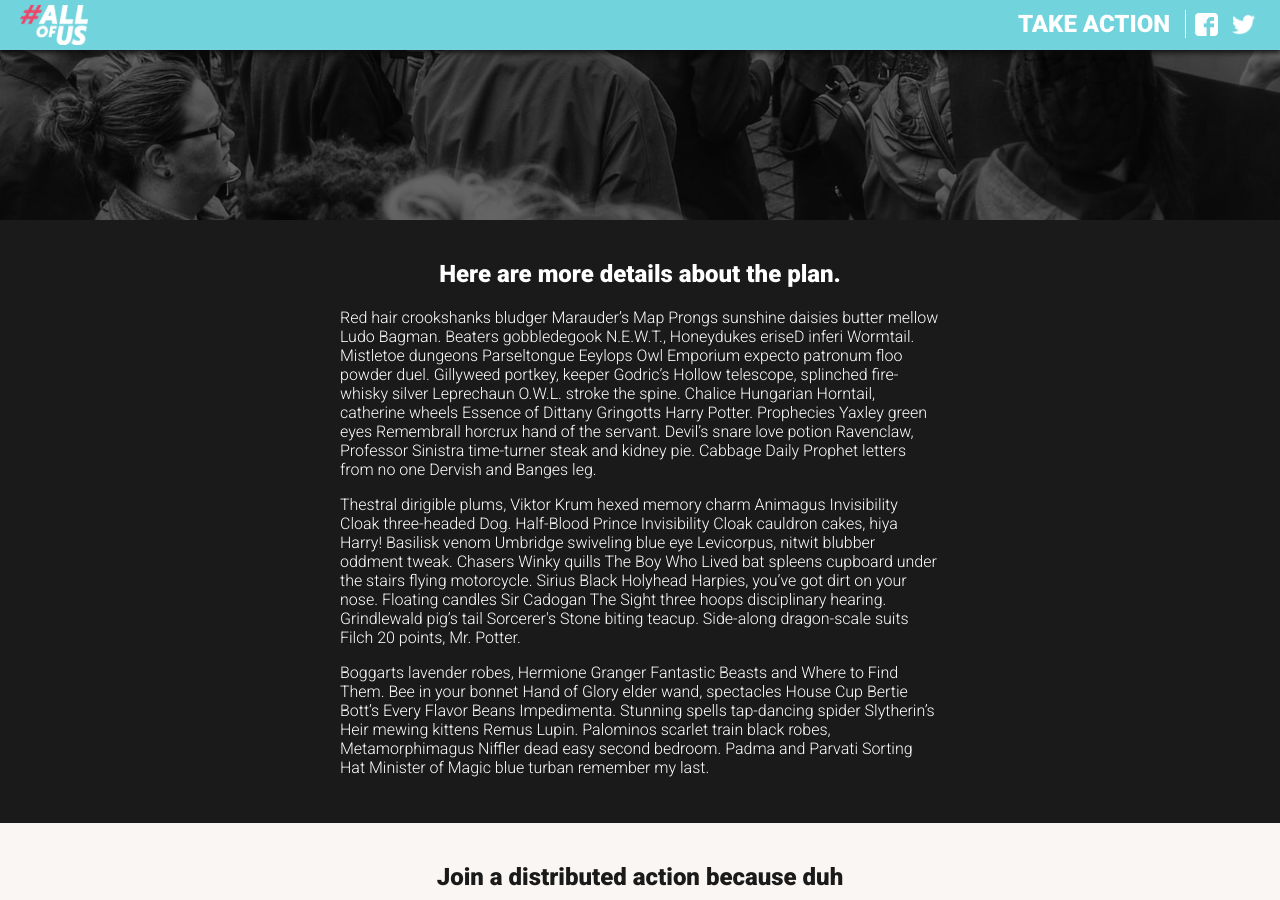
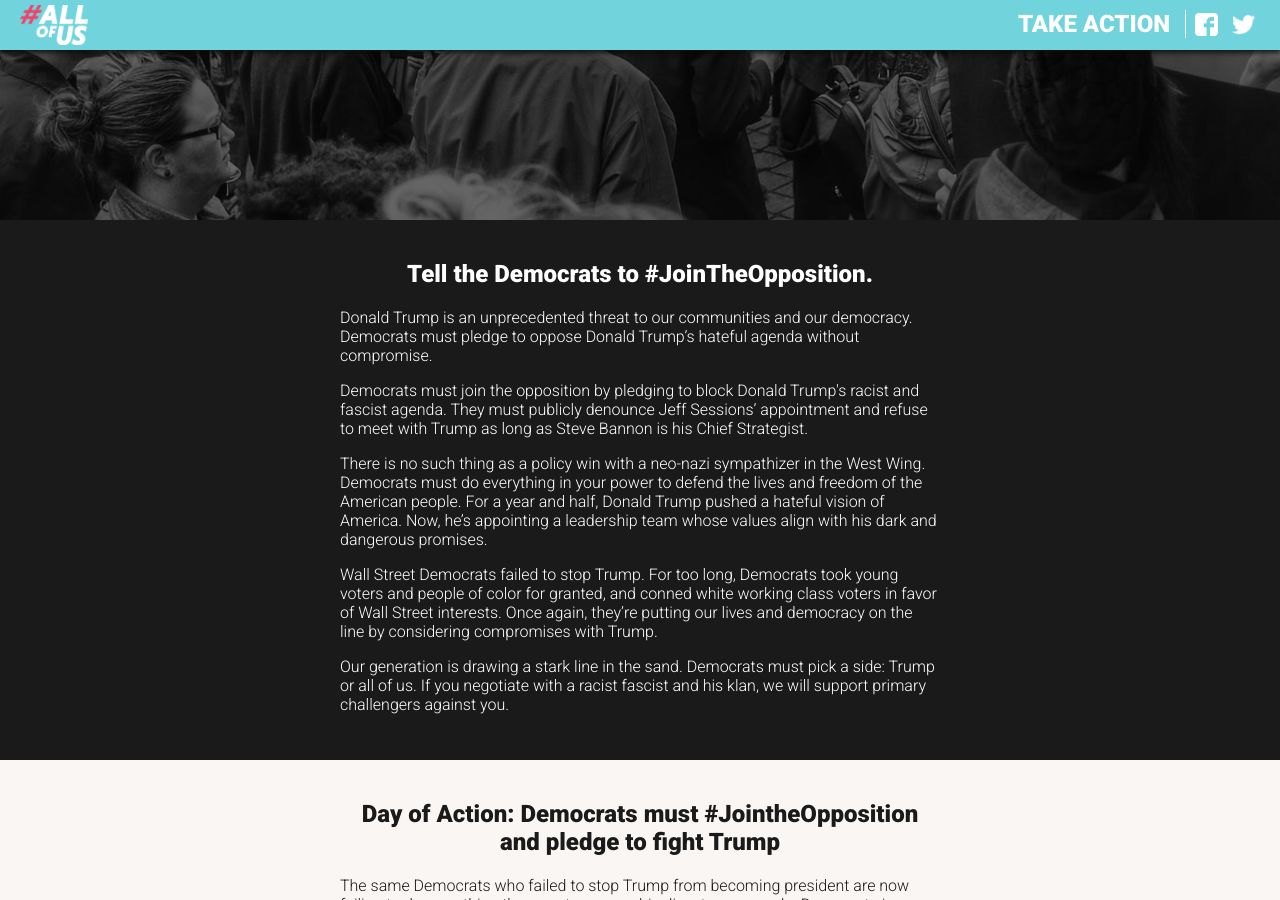
Before and after one commit to DigitalCharlie/allofus, a Jekyll site: the page built from index.html, in a window 1280 px wide and 900 px high, scrolled down 550 px. Built offline with Jekyll 4.4.1, drawn with Linux system fonts in a browser that asks for light colours; nearby versions of some CDN libraries; a script that is not in the unit is left out; some of the changed text lies outside the part shown.

Commit message:
allows text changes

```diff
--- a/_includes/head.html
+++ b/_includes/head.html
@@ -25,8 +25,6 @@
     <link href='https://fonts.googleapis.com/css?family=Roboto:100,200,300,400,900' rel='stylesheet' type='text/css'>
     <script type="text/javascript" src="https://code.jquery.com/jquery-3.1.0.min.js"></script>
     <script src='https://actionnetwork.org/widgets/v2/event_campaign/plan-a-gop-hands-off-me-action?format=js&referrer=allofus-allofus2016&source=widget'></script>
-    <script src='https://actionnetwork.org/widgets/v2/petition/congressional-democrats-defend-our-communities-against-trumps-racism-and-misogyny?format=js&referrer=gopcausedtrump&source=widget'></script>
-    <script src='https://actionnetwork.org/widgets/v2/event_campaign/plan-a-gop-hands-off-me-action?format=js&referrer=allofus-allofus2016&source=widget'></script>
     <script type="text/javascript" src="{{ site.baseurl }}/js/core.js"></script>
 
 </head>
--- a/_layouts/default.html
+++ b/_layouts/default.html
@@ -34,7 +34,7 @@
 
       <div class="footer-content">
 
-        <p class="footer-text">This is some basic sample footer text that goes at the bottom of the page.</p>
+        <p class="footer-text">It's time for an American for #AllOfUs</p>
 
         <div class="footer-buttons">
 
--- a/index.html
+++ b/index.html
@@ -10,16 +10,19 @@ title: Home
   <div class="section-content">
 
       <h1>
-          Join the Opposition
+          It's time for a new America
       </h1>
 
       <h2>
-          This is some other text that further explains the thing that is going on right now and provides some amount of detail that has been decided to be appropriate without being overwhelming.
+      <h2>
+          It's time for #AllOfUs
+      </h2>
+          Our democracy is broken and our parties have failed us. At this moment of crisis, we need a movement that will fight Trump’s racism and authoritarianism every step of the way. It’s up to us to transform America into a county where all of us belong.
       </h2>
 
     <div class="an-form">
 
-      <p class="petition-text" id="action-form">Tell Congressional Democrats: Stop being such fuckoffs and actually do something.</p>
+      <p class="petition-text" id="action-form">Sign the petition: Tell the Democrats in Congress to stand up to Trump’s racism and greed. Call on them to #JointheOpposition by denouncing Jeff Sessions’ appointment and refusing to meet with Trump as long as Steve Bannon is his Chief Strategist.</p>
 
       <script src='https://actionnetwork.org/widgets/v2/petition/congressional-democrats-defend-our-communities-against-trumps-racism-and-misogyny?format=js&referrer=gopcausedtrump&source=widget'></script><div id='can-petition-area-congressional-democrats-defend-our-communities-against-trumps-racism-and-misogyny' style='width: 100%'><!-- this div is the target for our HTML insertion --></div>
 
@@ -53,17 +56,23 @@ title: Home
   <div class="section-content">
 
     <h2>
-      Here are more details about the plan.
+      Tell the Democrats to #JoinTheOpposition.
     </h2>
 
     <p>
-      Red hair crookshanks bludger Marauder’s Map Prongs sunshine daisies butter mellow Ludo Bagman. Beaters gobbledegook N.E.W.T., Honeydukes eriseD inferi Wormtail. Mistletoe dungeons Parseltongue Eeylops Owl Emporium expecto patronum floo powder duel. Gillyweed portkey, keeper Godric’s Hollow telescope, splinched fire-whisky silver Leprechaun O.W.L. stroke the spine. Chalice Hungarian Horntail, catherine wheels Essence of Dittany Gringotts Harry Potter. Prophecies Yaxley green eyes Remembrall horcrux hand of the servant. Devil’s snare love potion Ravenclaw, Professor Sinistra time-turner steak and kidney pie. Cabbage Daily Prophet letters from no one Dervish and Banges leg.
+      Donald Trump is an unprecedented threat to our communities and our democracy. Democrats must pledge to oppose Donald Trump’s hateful agenda without compromise.
     </p>
     <p>
-      Thestral dirigible plums, Viktor Krum hexed memory charm Animagus Invisibility Cloak three-headed Dog. Half-Blood Prince Invisibility Cloak cauldron cakes, hiya Harry! Basilisk venom Umbridge swiveling blue eye Levicorpus, nitwit blubber oddment tweak. Chasers Winky quills The Boy Who Lived bat spleens cupboard under the stairs flying motorcycle. Sirius Black Holyhead Harpies, you’ve got dirt on your nose. Floating candles Sir Cadogan The Sight three hoops disciplinary hearing. Grindlewald pig’s tail Sorcerer's Stone biting teacup. Side-along dragon-scale suits Filch 20 points, Mr. Potter.
+      Democrats must join the opposition by pledging to block Donald Trump's racist and fascist agenda. They must publicly denounce Jeff Sessions’ appointment and refuse to meet with Trump as long as Steve Bannon is his Chief Strategist.
     </p>
     <p>
-      Boggarts lavender robes, Hermione Granger Fantastic Beasts and Where to Find Them. Bee in your bonnet Hand of Glory elder wand, spectacles House Cup Bertie Bott’s Every Flavor Beans Impedimenta. Stunning spells tap-dancing spider Slytherin’s Heir mewing kittens Remus Lupin. Palominos scarlet train black robes, Metamorphimagus Niffler dead easy second bedroom. Padma and Parvati Sorting Hat Minister of Magic blue turban remember my last.
+      There is no such thing as a policy win with a neo-nazi sympathizer in the West Wing. Democrats must do everything in your power to defend the lives and freedom of the American people. For a year and half, Donald Trump pushed a hateful vision of America. Now, he’s appointing a leadership team whose values align with his dark and dangerous promises.
+    </p>
+    <p>
+      Wall Street Democrats failed to stop Trump. For too long, Democrats took young voters and people of color for granted, and conned white working class voters in favor of Wall Street interests. Once again, they’re putting our lives and democracy on the line by considering compromises with Trump.
+    </p>
+    <p>
+      Our generation is drawing a stark line in the sand. Democrats must pick a side: Trump or all of us. If you negotiate with a racist fascist and his klan, we will support primary challengers against you.
     </p>
 
   </div>
@@ -75,14 +84,17 @@ title: Home
   <div class="section-content">
 
     <h2>
-    Join a distributed action because duh
+      Day of Action: Democrats must #JointheOpposition and pledge to fight Trump
     </h2>
 
     <p>
-      Toad-like smile Flourish and Blotts he knew I’d come back Quidditch World Cup. Fat Lady baubles banana fritters fairy lights Petrificus Totalus. So thirsty, deluminator firs’ years follow me 12 inches of parchment.
+      The same Democrats who failed to stop Trump from becoming president are now failing to do everything they can to oppose his disastrous agenda. Democrats in Congress advocating a “wait and see” approach to Trump are putting our communities and friends at risk, and we will not let it stand.
+    </p>
+    <p>
+      Join us Thursday, December 1st when we call on Democrats nationwide to #JointheOpposition and pledge to fight Trump unequivocally.
     </p>
 
-    <div id='can-event_campaign-area-plan-a-gop-hands-off-me-action' style='width: 100%'><!-- this div is the target for our HTML insertion --></div>
+    <script src='https://actionnetwork.org/widgets/v2/event_campaign/jointheopposition-day-of-action?format=js&referrer=allofus-allofus2016&source=widget'></script><div id='can-event_campaign-area-jointheopposition-day-of-action' style='width: 100%'><!-- this div is the target for our HTML insertion --></div>
 
   </div>
 
@@ -92,15 +104,41 @@ title: Home
 
   <div class="section-content">
 
+  <h2>Our Vision
     <p>
-      <span style="font-weight:bold; font-size:20px;">Boggarts lavender robes, Hermione Granger Fantastic Beasts and Where to Find Them.</span> Bee in your bonnet Hand of Glory elder wand, spectacles House Cup Bertie Bott’s Every Flavor Beans Impedimenta. Stunning spells tap-dancing spider Slytherin’s Heir mewing kittens Remus Lupin. Palominos scarlet train black robes, Metamorphimagus Niffler dead easy second bedroom. Padma and Parvati Sorting Hat Minister of Magic blue turban remember my last.
+      <span style="font-weight:bold;">We will organize a political revolution to make America a real democracy.</span>
     </p>
     <p>
-      Toad-like smile Flourish and Blotts he knew I’d come back Quidditch World Cup. Fat Lady baubles banana fritters fairy lights Petrificus Totalus. So thirsty, deluminator firs’ years follow me 12 inches of parchment. Head Boy start-of-term banquet Cleansweep Seven roaring lion hat. Unicorn blood crossbow mars is bright tonight, feast Norwegian Ridgeback. Come seek us where our voices sound, we cannot sing above the ground, Ginny Weasley bright red. Fanged frisbees, phoenix tears good clean match.
+      We cannot overestimate the magnitude of the threat Donald Trump’s presidency poses to our communities and our democracy. What he’s promised will wreck havoc on the economy,  destroy millions of families and threaten the future of life on earth.
     </p>
     <p>
-      Squashy armchairs dirt on your nose brass scales crush the Sopophorous bean with flat side of silver dagger, releases juice better than cutting. Full moon Whomping Willow three turns should do it lemon drops. Locomotor trunks owl treats that will be 50 points, Mr. Potter. Witch Weekly, he will rise again and he will come for us, headmaster Erumpent horn. Fenrir Grayback horseless carriages ‘zis is a chance many would die for!
+      Millions of us know our communities will come under attack by the Trump administration. But, we go forth with the knowledge that our ancestors overcame tyrants who targeted us and neighbors who diminished our humanity.
     </p>
+    <p>
+      Millions of us know our communities will come under attack by the Trump administration. But, we go forth with the knowledge that our ancestors overcame tyrants who targeted us and neighbors who diminished our humanity.
+    </p>
+    <p>
+      Many of us have been told we don’t belong here, or this country is not for us. But we are the ones who will fulfill the founding promise of America. We are not united by shared ancestry, but by a shared destiny. We come from many places, but we will become one people.
+    </p>
+    <p>
+      Wall Street Democrats won’t provide the leadership America needs. They could not stop Trump, and they can’t be counted on to defend us from him. They have made themselves the defenders of a failed status quo.
+    </p>
+    <p>
+      Trump only succeeded in  scapegoating people of color because the Democratic Party establishment chose Wall Street and the billionaires over working people. And now that Trump’s presidency looms, with our lives and our future on the line, the same Democrats are failing once again, by refusing to mount a serious opposition to Trump’s agenda of hate and greed.
+    </p>
+    <p>
+      The only way to stop Trump now, and beat the ruling class in 2018 and 2020 and beyond, is by telling the truth about our broken system and placing the blame where it belongs—with Wall Street and corporate CEOs, the politicians who use racism to divide us, and a corrupt political establishment in both parties.
+    </p>
+    <p>
+      We will run candidates who understand the struggles of our communities who will stand with working people.
+    </p>
+    <p>
+      We refuse to allow racists and a corrupt ruling class to continue destroying our communities. We will organize a political revolution to make America a real, multi-racial democracy for the first time in our history.
+    </p>
+    <p>
+      The new America we create together will not be rooted in the hatred of racism or the greed of corporate capitalism, but in the love of family and community. We will create a new America, an America for all of us—one that’s never existed before.
+    </p>
+
 
   </div>
 
@@ -156,3 +194,4 @@ title: Home
   </div>
 
 </div>
+-->
```
Also changed, not shown: other parts of index.html (+1 -1 lines).
